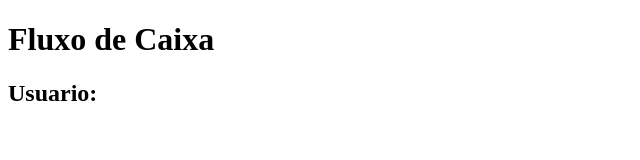
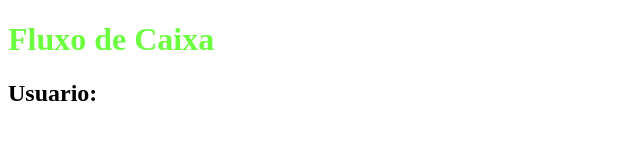
Before and after one commit to SavioVitorAlves/ProjetoLider, a plain HTML site: page Projeto Lider/index.html in a window 1280 px wide. Shown: the whole page, without its empty margins (0-640 px from the left). Drawn offline with Linux system fonts and the light colour scheme.

Commit message:
refactor

```diff
--- a/Projeto Lider/index.html
+++ b/Projeto Lider/index.html
@@ -3,6 +3,11 @@
 <head>
     <meta charset="UTF-8"/>
     <title>Comercial Lider</title>
+    <style>
+        h1{
+            color:rgba(60, 255, 0, 0.753);
+        }
+    </style>
 </head>
 <body>
     <h1>Fluxo de Caixa</h1>
```
